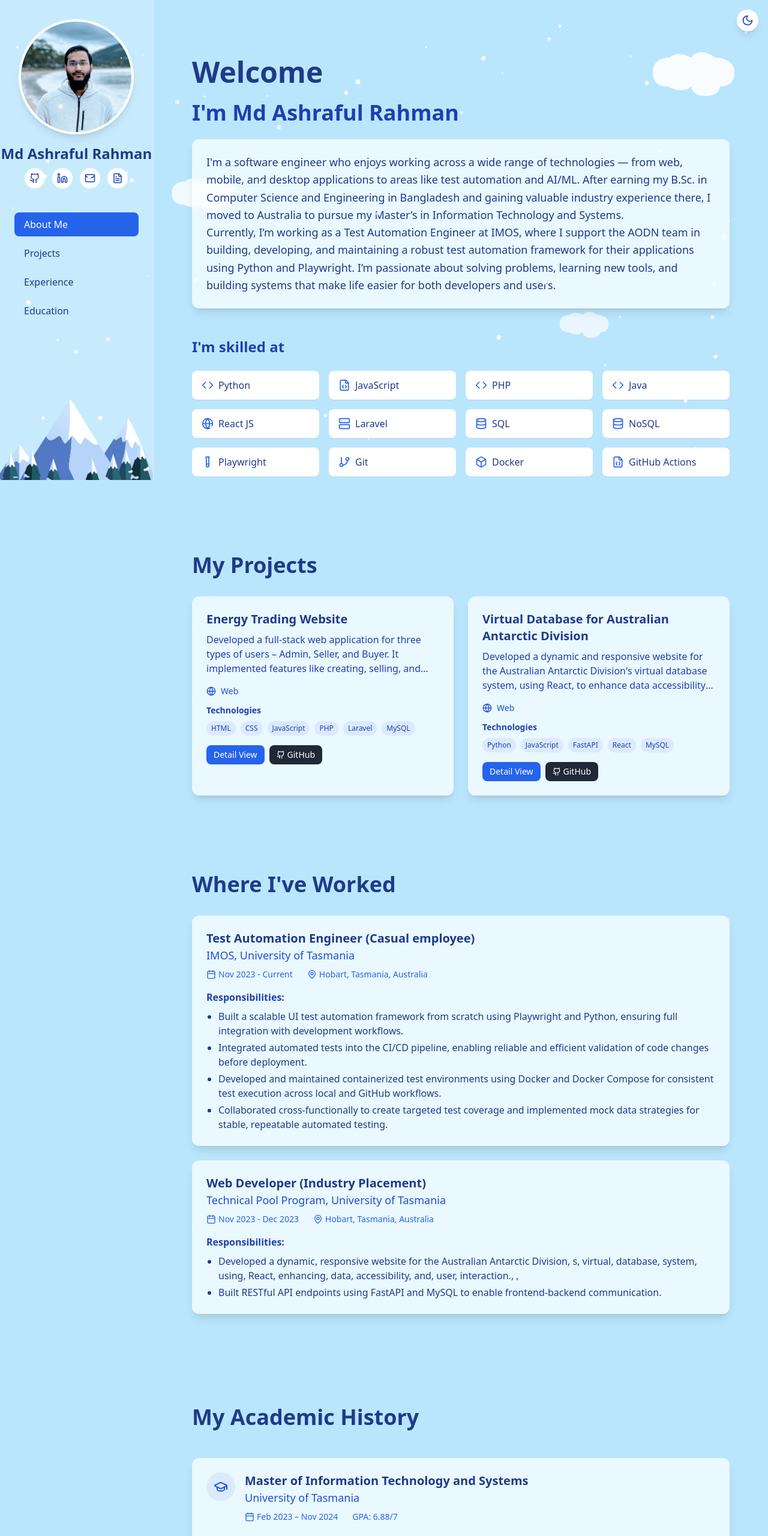
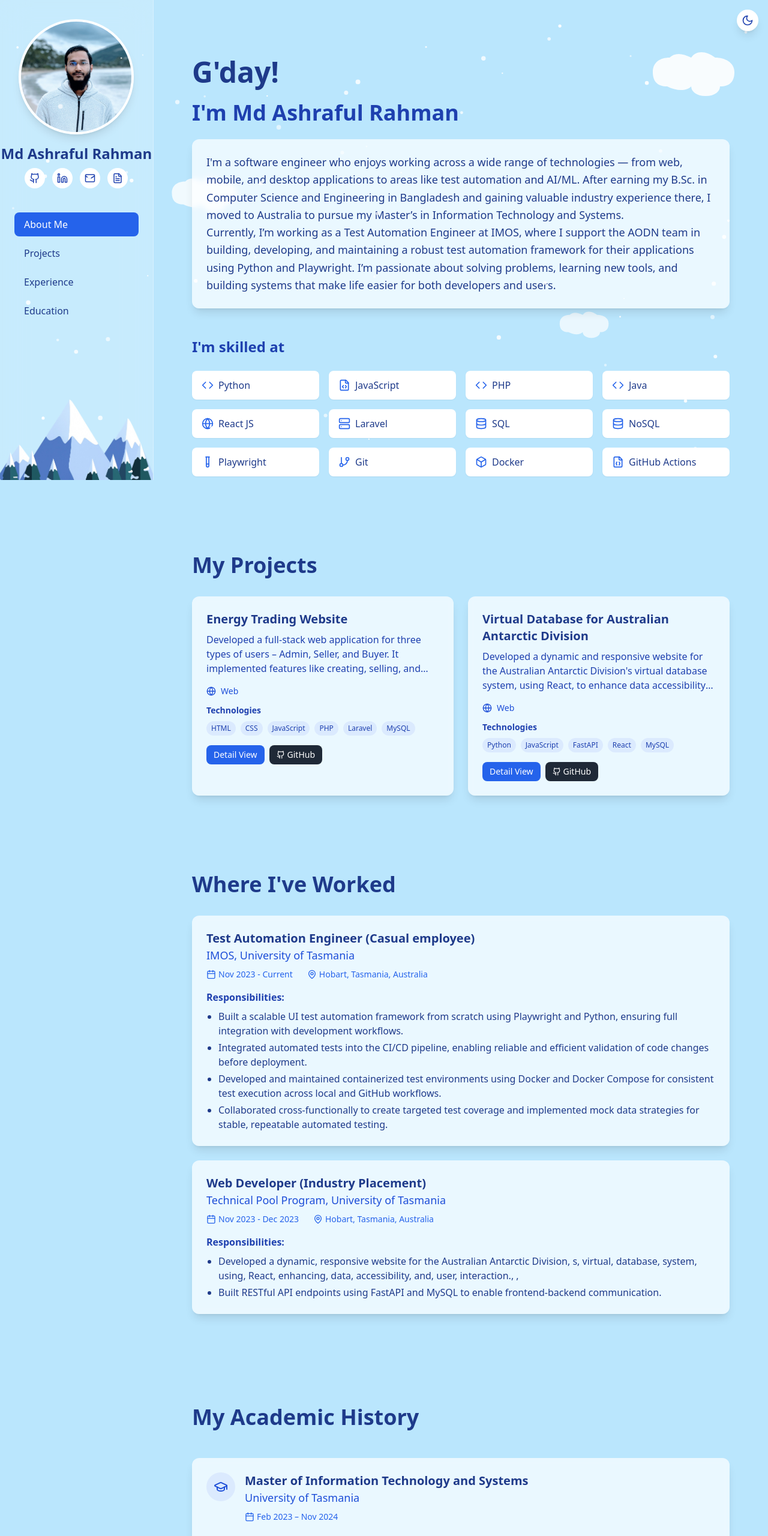
Before and after one commit to AR-RIFAT/portfolio, a React (Vite) app: page / in a window 1280 px wide. Shown: the top 2560 px of the page at 60% size. Built offline with nearby package versions, Linux system fonts and the light colour scheme.

Commit message:
remove unwanted info

```diff
--- a/src/components/Sections/AboutSection.tsx
+++ b/src/components/Sections/AboutSection.tsx
@@ -69,7 +69,7 @@
     <section id='about' className='pt-16 md:pt-24 pb-16'>
       <div className='max-w-4xl mx-auto'>
         <h1 className='text-4xl md:text-5xl font-bold text-blue-900 dark:text-white mb-6'>
-          Welcome
+          G'day!
         </h1>
         <h2 className='text-3xl md:text-4xl font-bold text-blue-800 dark:text-blue-200 mb-6'>
           I'm Md Ashraful Rahman
--- a/src/components/Sections/EducationSection.tsx
+++ b/src/components/Sections/EducationSection.tsx
@@ -24,7 +24,7 @@
       degree: 'Master of Information Technology and Systems',
       institution: 'University of Tasmania',
       duration: 'Feb 2023 – Nov 2024',
-      gpa: '6.88/7',
+      gpa: '',
       courses: [
         {
           title: 'Web Development',
@@ -192,7 +192,7 @@
       degree: 'B.Sc. in Computer Science and Engineering',
       institution: 'Shahjalal University of Science and Technology',
       duration: 'Feb 2016 – Nov 2020',
-      gpa: '3.45/4',
+      gpa: '',
       courses: [
         {
           title: 'Data Structures',
--- a/src/components/UI/EducationCard.tsx
+++ b/src/components/UI/EducationCard.tsx
@@ -32,9 +32,6 @@
               <Calendar className='w-4 h-4 mr-1' />
               <span>{duration}</span>
             </div>
-            <div className='flex items-center text-blue-600 dark:text-blue-400'>
-              <span className='font-medium'>GPA: {gpa}</span>
-            </div>
           </div>
           <button
             onClick={onViewCourses}
--- a/src/index.tsx
+++ b/src/index.tsx
@@ -1,5 +1,8 @@
 import './index.css';
-import React from "react";
-import { render } from "react-dom";
-import { App } from "./App";
-render(<App />, document.getElementById("root"));
+import React from 'react';
+import { createRoot } from 'react-dom/client';
+import { App } from './App';
+
+const container = document.getElementById('root');
+const root = createRoot(container!); // use `!` if using TypeScript and you're sure it exists
+root.render(<App />);
```
Also changed, not shown: 1 other file (tests, documents, lock files or other folders).
